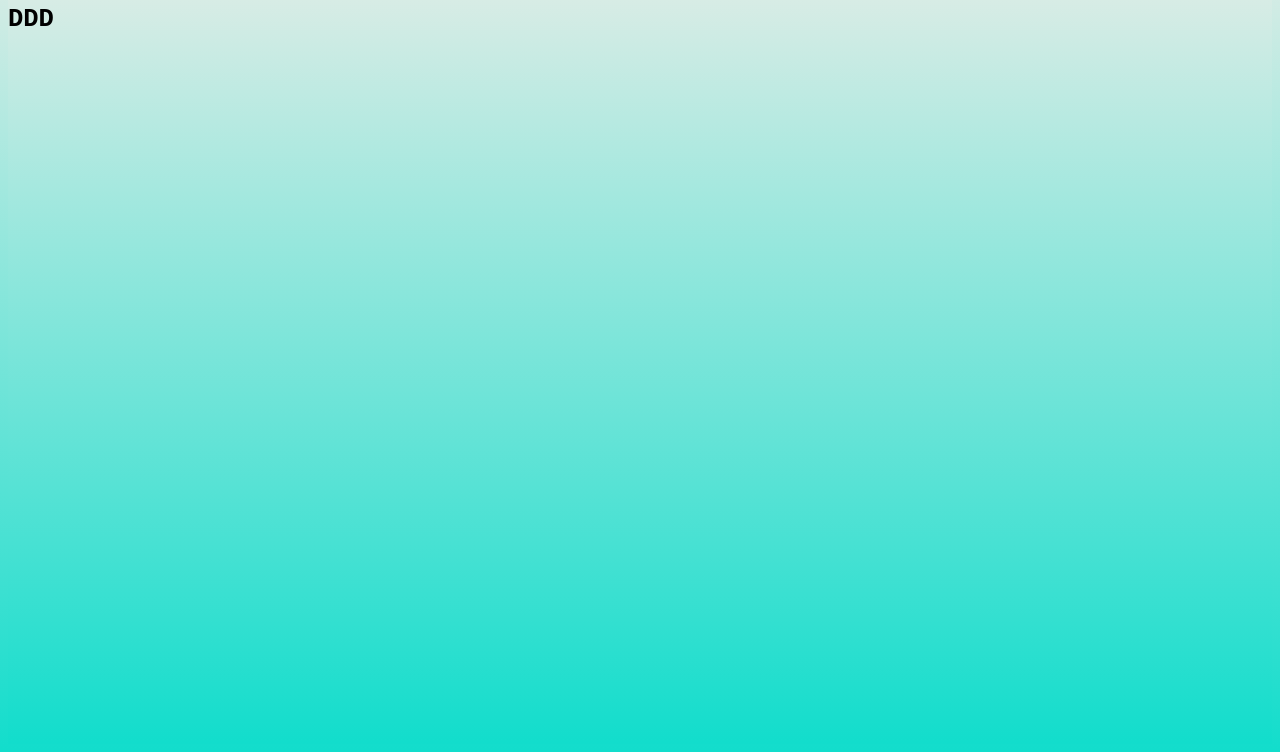
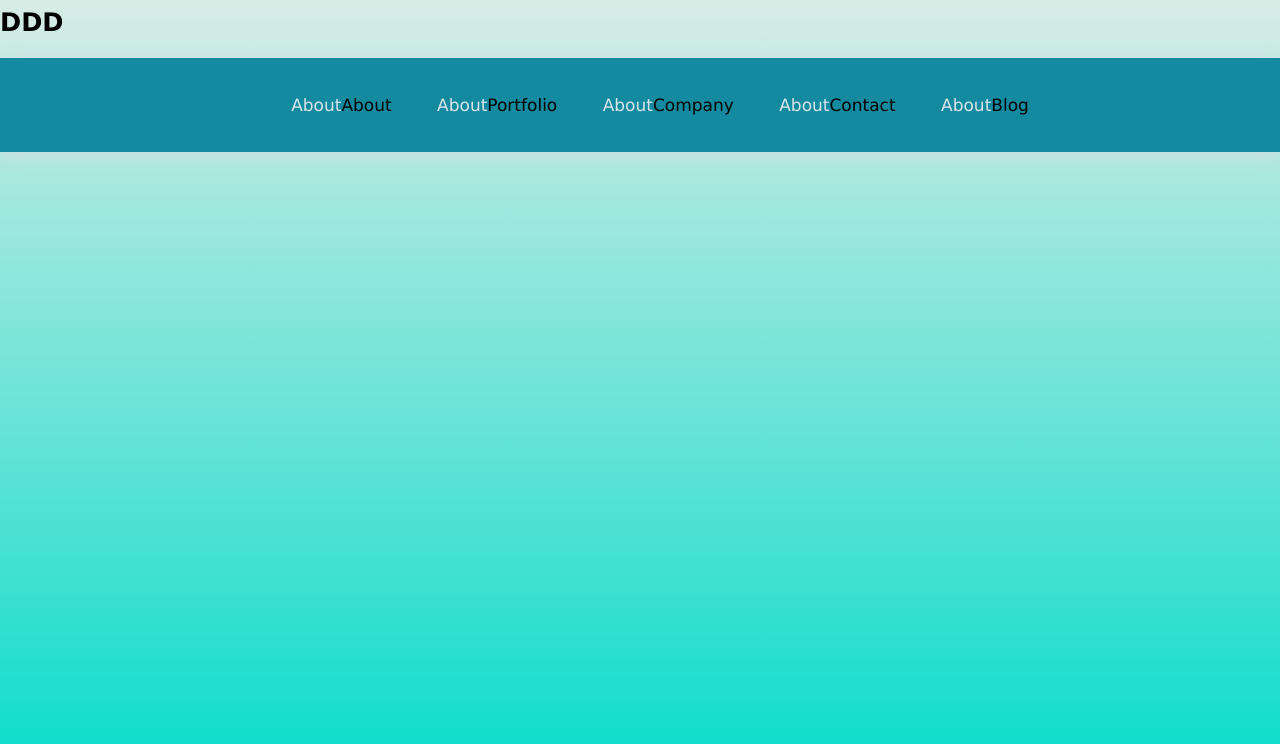
Before and after one commit to ViktoriiaBondareva/testbeetroot, a plain HTML site: page index.html in a window 1280 px wide. Shown: the part 79-831 px from the top of the page. Drawn offline with Linux system fonts and the light colour scheme.

```diff
--- a/css/sryle.css
+++ b/css/sryle.css
@@ -1,6 +1,27 @@
 html, body {
     font-size: 17px;
     min-height: 100vh;
-    background: linear-gradient(#e6ede7, #12ddcc);
-    font-family: 'Courier New', Courier, monospace;
+    background: linear-gradient(#E6EDE7, #12DDCC);
+    font-family: Verdana, Geneva, Tahoma, sans-serif;
+    margin: 0;
 }
+.header {
+    background: #138A9F;
+    padding: 20px 30px;
+    box-shadow: 0px 2px 15px 2px #CDDCE1;
+}
+.nav {
+    max-width: 840px;
+    margin: 0 auto;
+}
+.menu {
+    text-align: center;
+}
+.menu__item {
+    display: inline-block;
+    margin: 0 20px;
+}
+.menu__link {
+    text-decoration: none;
+    color: #D8E5E9;
+}
--- a/index.html
+++ b/index.html
@@ -10,5 +10,21 @@
 <body>
     <h1>Git Start from Beetrot</h1>
     <h2>DDD</h2>
+    <header class="header">
+        <nav class="nav">
+            <ul class="menu">
+                <li class="menu__item">
+                    <a href="#" class="menu__link">About</a>About</li>
+                <li class="menu__item">
+                    <a href="#" class="menu__link">About</a>Portfolio</li>
+                <li class="menu__item">
+                    <a href="#" class="menu__link">About</a>Company</li>
+                <li class="menu__item">
+                    <a href="#" class="menu__link">About</a>Contact</li>
+                <li class="menu__item">
+                    <a href="#" class="menu__link">About</a>Blog</li>
+            </ul>
+        </nav>
+    </header>
 </body>
 </html>
```
Also changed, not shown: test.txt (added), 1 other file.
